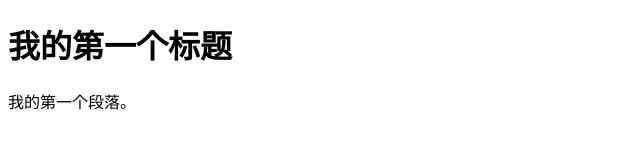
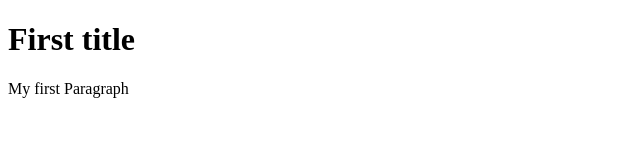
Before and after one commit to jiangyundi/jiangyundi, a plain HTML site: page index.html in a window 1280 px wide. Shown: the whole page, without its empty margins (0-640 px from the left). Drawn offline with Linux system fonts and the light colour scheme.

Commit message:
change to English

```diff
--- a/index.html
+++ b/index.html
@@ -2,14 +2,12 @@
 <html>
 
 <head>
-  <meta name="yandex-verification" content="6aa44febb9232251" />
 <meta charset="utf-8">
 <title>Yundi</title>
 </head>
 <body>
-    <h1>我的第一个标题</h1>
-  <meta name="yandex-verification" content="54ef5ab3ac54069b" />
+    <h1>First title</h1>
 
-    <p>我的第一个段落。</p>
+    <p>My first Paragraph</p>
 </body>
 </html>
```
